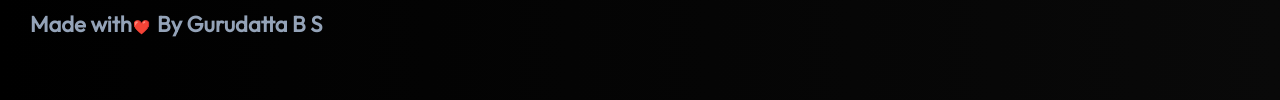
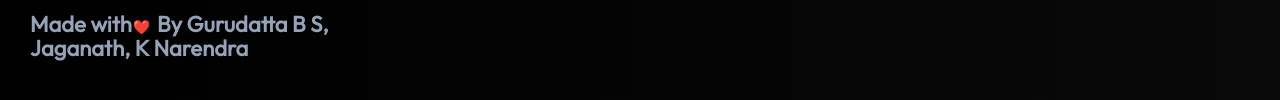
Before and after one commit to GURUDATTA17/MedBot, a plain HTML site: page index.html in a window 1280 px wide. Shown: the part 604-704 px from the top of the page. Drawn offline with nearby package versions, Linux system fonts and the light colour scheme; a script that the page names is missing; a web font is replaced by a local one.

Commit message:
Update index.html

```diff
--- a/index.html
+++ b/index.html
@@ -35,7 +35,7 @@
 
             <div class="footer-section footer-desktop">
                 <div class="footer-info">
-                    <h1 class="names">Made with <span class="heart-beat"> ❤️</span> By Gurudatta B S</h1>
+                    <h1 class="names">Made with <span class="heart-beat"> ❤️</span> By Gurudatta B S, Jaganath, K Narendra</h1>
                 </div>
 
 
```
